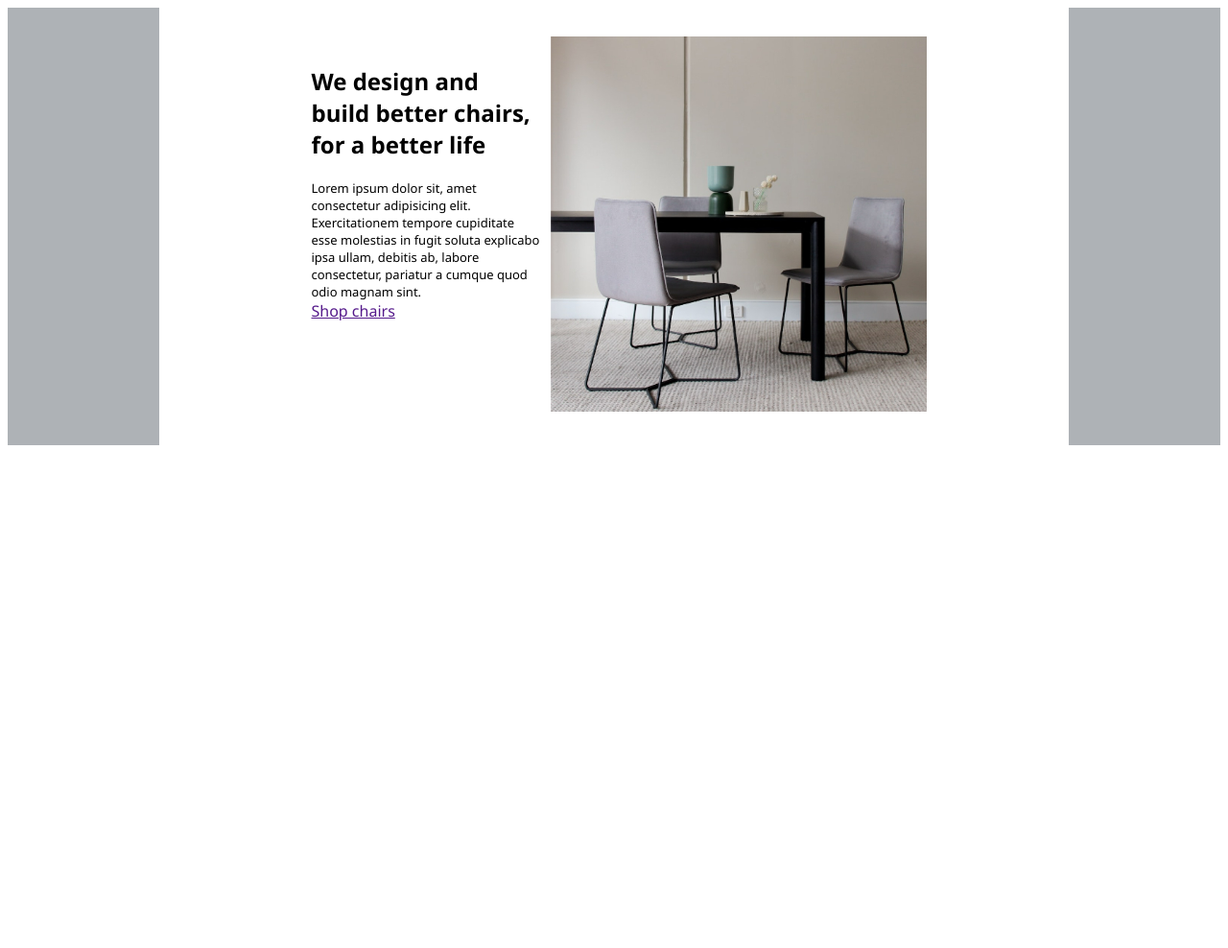
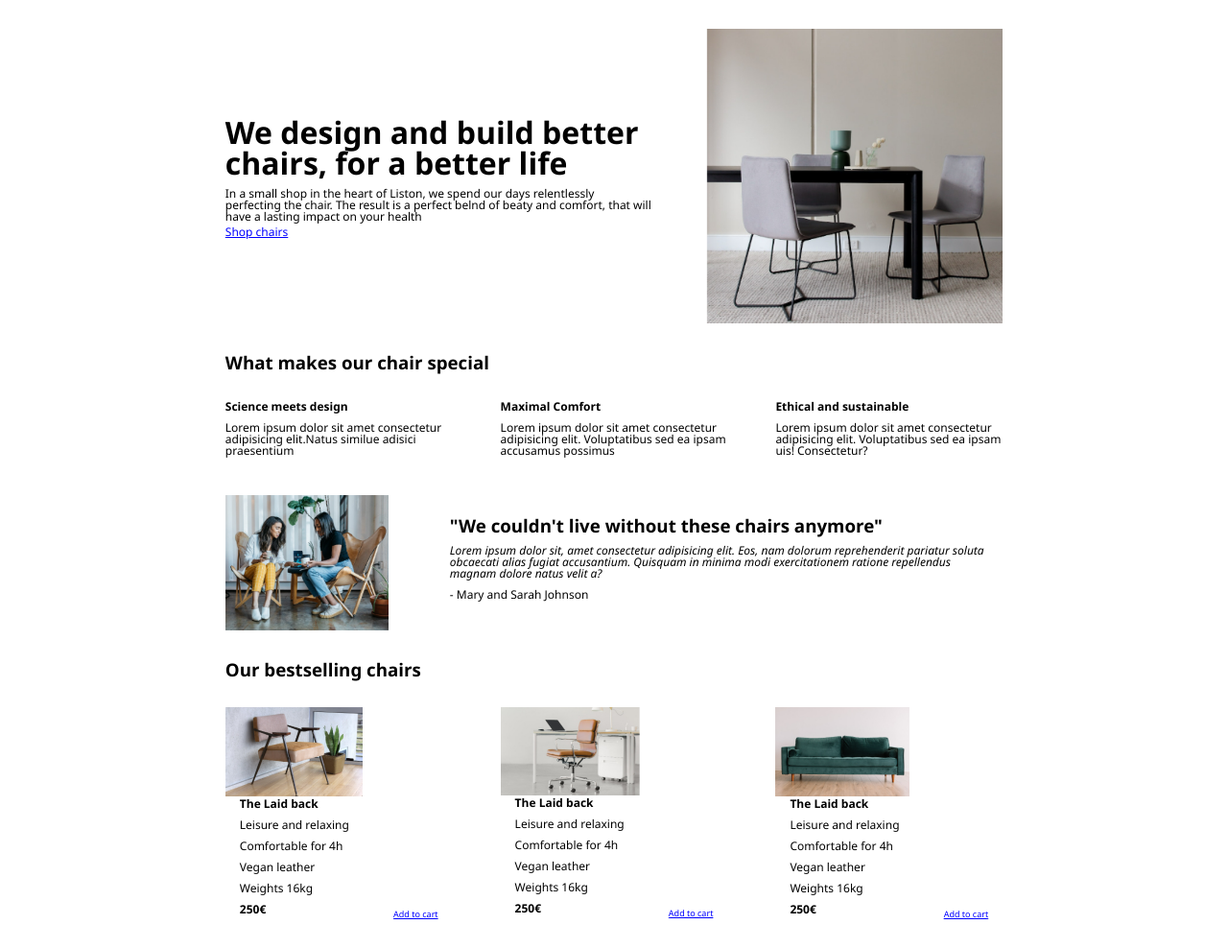
Before and after one commit to aswathyvnp/furniture-website, a plain HTML site: page index.html in a window 1280 px wide. Shown: the whole page at 96% size. Before the commit the page ends 800 px from the top, so only its background shows below. Drawn offline with Linux system fonts and the light colour scheme.

Commit message:
almost final

```diff
--- a/css/style.css
+++ b/css/style.css
@@ -3,35 +3,94 @@
 * {
 	box-sizing: border-box;
 	font-family: "Segoe UI", Tahoma, Geneva, Verdana, sans-serif;
+	margin: 0;
+	padding: 0;
+	line-height: 1;
 }
 
 .container {
 	min-width: 0;
 	background-color: rgb(174, 178, 182);
+	padding: 15px 30px;
 }
 
 .overall {
-	width: 75%;
+	width: 80%;
 	margin-left: auto;
 	margin-right: auto;
 	background-color: rgb(255, 255, 255);
 }
 .content {
-	width: 75%;
+	width: 85%;
 	margin-left: auto;
 	margin-right: auto;
+	padding: 30px;
 }
 
 .main {
-	padding: 30px;
+	display: flex;
+	justify-content: space-between;
+	gap: 50px;
+}
+
+.main_head {
+	display: flex;
+	justify-content: space-between;
+	align-items: center;
+	gap: 46px;
+}
+
+.main_head1 {
+	display: flex;
+	justify-content: space-between;
+	align-items: center;
+	gap: 50px;
+}
+.sub_main {
+	padding: 30px 0;
+	padding-right: 10px;
+}
+
+.space_head {
+	margin: 30px 0;
+}
+.space {
+	margin-bottom: 10px;
+}
+
+.chair {
+	width: 309px;
+}
+.small {
+	font-size: 12px;
+}
+
+.chair2 {
+	width: 170px;
+}
+
+.sub_main2 {
+	padding: 14px;
+}
+
+.clm {
+	width: 35%;
+}
+
+.link {
+	font-size: 9px;
+	color: blue;
+}
+
+.hsmall {
+	font-size: 12px;
+}
+
+.two {
 	display: flex;
 	justify-content: space-between;
 }
 
-.sub {
-	padding: 10px;
+.cart {
+	padding: 0 15px;
 }
-
-.small {
-	font-size: small;
-}
--- a/index.html
+++ b/index.html
@@ -8,33 +8,157 @@
 		<link rel="stylesheet" href="css/style.css" />
 	</head>
 	<body>
-		<div class="container">
-			<div class="overall">
-				<div class="content">
-					<div class="main main_head">
-						<div class="sub">
-							<h2>
-								We design and build better chairs, for a better
-								life
-							</h2>
-							<div class="small">
-								Lorem ipsum dolor sit, amet consectetur
-								adipisicing elit. Exercitationem tempore
-								cupiditate esse molestias in fugit soluta
-								explicabo ipsa ullam, debitis ab, labore
-								consectetur, pariatur a cumque quod odio magnam
-								sint.
-							</div>
-							<a href="">Shop chairs</a>
+		<!-- <div class="container"> -->
+		<div class="overall">
+			<div class="content">
+				<div class="main main_head">
+					<div class="sub_main">
+						<h1 class="space">
+							We design and build better chairs, for a better life
+						</h1>
+						<div class="small">
+							In a small shop in the heart of Liston, we spend our
+							days relentlessly perfecting the chair. The result
+							is a perfect belnd of beaty and comfort, that will
+							have a lasting impact on your health
 						</div>
 
-						<div><img src="image\main pic.png" alt="chairs" /></div>
-						<!-- image  -->
+						<a class="link hsmall" href="">Shop chairs</a>
+					</div>
+
+					<div>
+						<img
+							class="chair"
+							src="image\main pic.png"
+							alt="chairs"
+						/>
+					</div>
+					<!-- image  -->
+				</div>
+				<!-- main_head -->
+				<div class="space_head">
+					<h3 class="space">What makes our chair special</h3>
+				</div>
+				<div class="main">
+					<div class="clm">
+						<div class="">
+							<h3 class="space hsmall">Science meets design</h3>
+						</div>
+						<div class="small space">
+							Lorem ipsum dolor sit amet consectetur adipisicing
+							elit.Natus similue adisici praesentium
+						</div>
+					</div>
+					<div class="clm">
+						<div class="">
+							<h3 class="space hsmall">Maximal Comfort</h3>
+						</div>
+						<div class="small space">
+							Lorem ipsum dolor sit amet consectetur adipisicing
+							elit. Voluptatibus sed ea ipsam accusamus possimus
+						</div>
+					</div>
+					<div class="clm">
+						<div class="">
+							<h3 class="space hsmall">
+								Ethical and sustainable
+							</h3>
+						</div>
+						<div class="small space">
+							Lorem ipsum dolor sit amet consectetur adipisicing
+							elit. Voluptatibus sed ea ipsam uis! Consectetur?
+						</div>
 					</div>
 				</div>
+				<!-- chairs speciality -->
+
+				<div class="main_head1 space_head">
+					<div>
+						<img class="chair2" src="image\pic1.png" alt="" />
+					</div>
+					<div class="sub_main2">
+						<h3 class="space">
+							"We couldn't live without these chairs anymore"
+						</h3>
+						<div class="small space">
+							<em
+								>Lorem ipsum dolor sit, amet consectetur
+								adipisicing elit. Eos, nam dolorum reprehenderit
+								pariatur soluta obcaecati alias fugiat
+								accusantium. Quisquam in minima modi
+								exercitationem ratione repellendus magnam dolore
+								natus velit a?</em
+							>
+						</div>
+						<div class="small space">- Mary and Sarah Johnson</div>
+					</div>
+				</div>
+				<!-- next section -->
+				<div class="space_head">
+					<h3 class="space">Our bestselling chairs</h3>
+				</div>
+				<div class="main">
+					<div class="clm">
+						<div><img src="image\post1.png" alt="" /></div>
+						<div class="cart">
+							<div class="space">
+								<h3 class="space hsmall">The Laid back</h3>
+							</div>
+							<div class="small space">Leisure and relaxing</div>
+							<div class="small space">Comfortable for 4h</div>
+							<div class="small space">Vegan leather</div>
+							<div class="small space">Weights 16kg</div>
+							<div class="two">
+								<h3 class="small">250&euro;</h3>
+								<div>
+									<a class="link" href="">Add to cart</a>
+								</div>
+							</div>
+						</div>
+					</div>
+					<div class="clm">
+						<div><img src="image\post2.png" alt="" /></div>
+						<div class="cart">
+							<div class="space">
+								<h3 class="space hsmall">The Laid back</h3>
+							</div>
+							<div class="small space">Leisure and relaxing</div>
+							<div class="small space">Comfortable for 4h</div>
+							<div class="small space">Vegan leather</div>
+							<div class="small space">Weights 16kg</div>
+							<div class="two">
+								<h3 class="small">250&euro;</h3>
+								<div>
+									<a class="link" href="">Add to cart</a>
+								</div>
+							</div>
+						</div>
+					</div>
+					<div class="clm">
+						<div><img src="image\post3.png" alt="" /></div>
+						<div class="cart">
+							<div class="space">
+								<h3 class="space hsmall">The Laid back</h3>
+							</div>
+							<div class="small space">Leisure and relaxing</div>
+							<div class="small space">Comfortable for 4h</div>
+							<div class="small space">Vegan leather</div>
+							<div class="small space">Weights 16kg</div>
+							<div class="two">
+								<h3 class="small">250&euro;</h3>
+								<div>
+									<a class="link" href="">Add to cart</a>
+								</div>
+							</div>
+						</div>
+					</div>
+				</div>
+				<!-- next section -->
 			</div>
-			<!-- overall -->
+			<!-- content -->
 		</div>
+		<!-- overall -->
+		<!-- </div> -->
 		<!-- container -->
 	</body>
 </html>
```
Also changed, not shown: image/post1.png (added), image/post2.png (added), image/post3.png (added).
